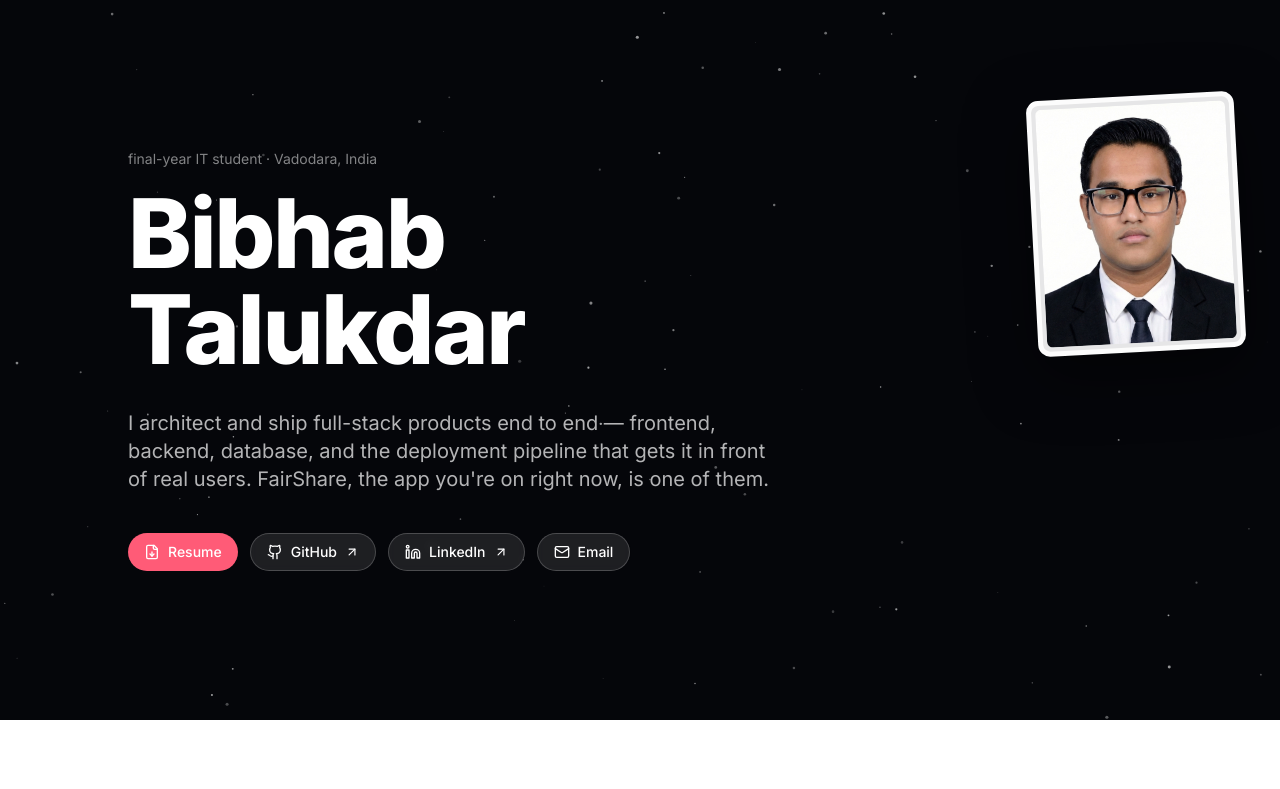
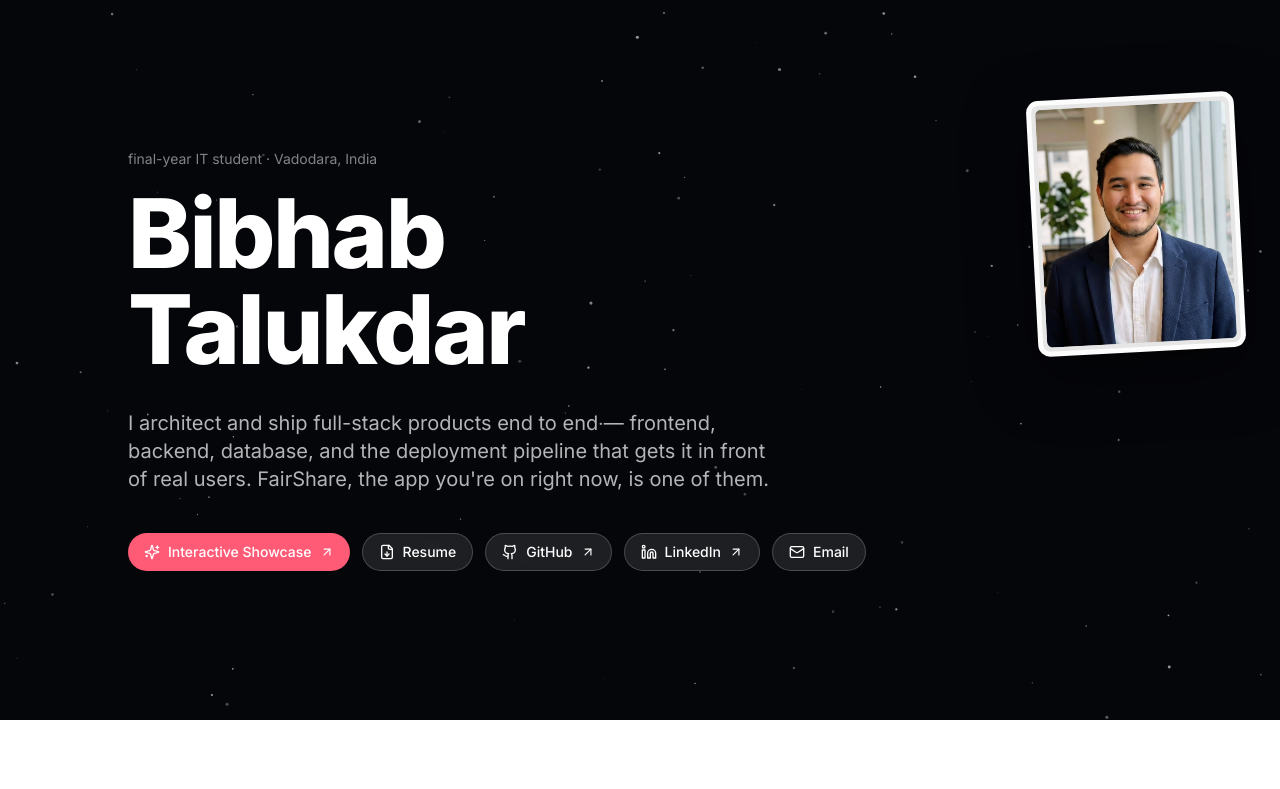
Before and after one commit to bibhab2005/FairShare, a React (Vite) app in the folder frontend/: page /about in a window 1280 px wide. Shown: the top 789 px of the page. Built offline with nearby package versions, Linux system fonts and the light colour scheme; no server answers.

Commit message:
feat(about): link to interactive showcase and update portrait photo

```diff
--- a/frontend/src/pages/AboutUs.jsx
+++ b/frontend/src/pages/AboutUs.jsx
@@ -9,6 +9,7 @@ import {
   GraduationCap,
   Briefcase,
   Award,
+  Sparkles,
 } from 'lucide-react';
 
 /**
@@ -30,6 +31,9 @@ export default function AboutUs() {
   const linkedinHref = 'https://linkedin.com/in/bibhab';
   const email = 'bibhabtalukdar2005@gmail.com';
   const resumeHref = '/resume.pdf';
+  const portfolioHref =
+    import.meta.env.VITE_PORTFOLIO_URL ||
+    (import.meta.env.DEV ? 'http://localhost:3001' : 'https://sparkle-recruit-showcase.vercel.app');
 
   return (
     <div className="min-h-screen bg-[#FAFAF6] text-[#101014]">
@@ -75,7 +79,8 @@ export default function AboutUs() {
             transition={{ duration: 0.8, ease: 'easeOut', delay: 0.6 }}
             className="mt-10 flex flex-wrap gap-3"
           >
-            <ActionButton href={resumeHref} icon={FileDown} label="Resume" download primary />
+            <ActionButton href={portfolioHref} icon={Sparkles} label="Interactive Showcase" external primary />
+            <ActionButton href={resumeHref} icon={FileDown} label="Resume" download />
             <ActionButton href={githubHref} icon={Github} label="GitHub" external />
             <ActionButton href={linkedinHref} icon={Linkedin} label="LinkedIn" external />
             <ActionButton href={`mailto:${email}`} icon={Mail} label="Email" />
@@ -234,6 +239,7 @@ export default function AboutUs() {
             else on this list.
           </p>
           <div className="mt-6 flex flex-wrap gap-3">
+            <ActionButton href={portfolioHref} icon={Sparkles} label="Open Interactive Showcase" external inverted />
             <ActionButton href={`mailto:${email}`} icon={Mail} label={email} inverted />
             <ActionButton href={resumeHref} icon={FileDown} label="Download resume" download inverted />
           </div>
```
Also changed, not shown: frontend/public/profile-photo.jpg.
